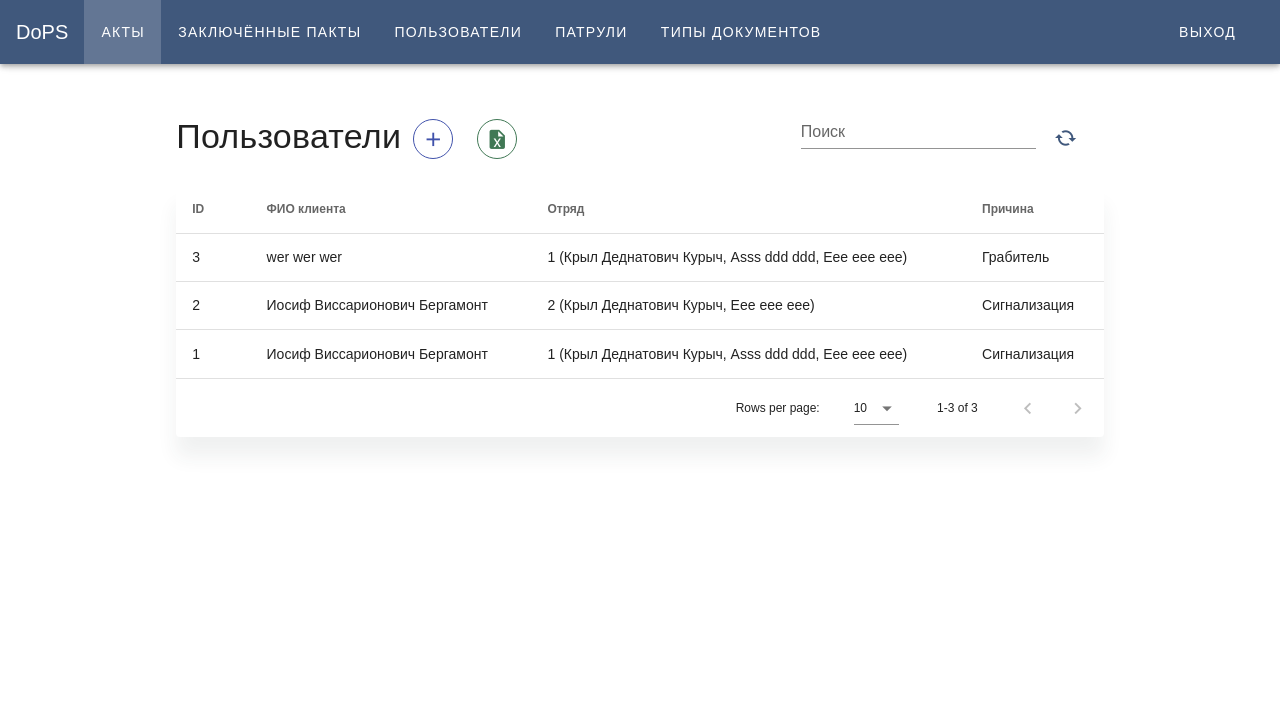
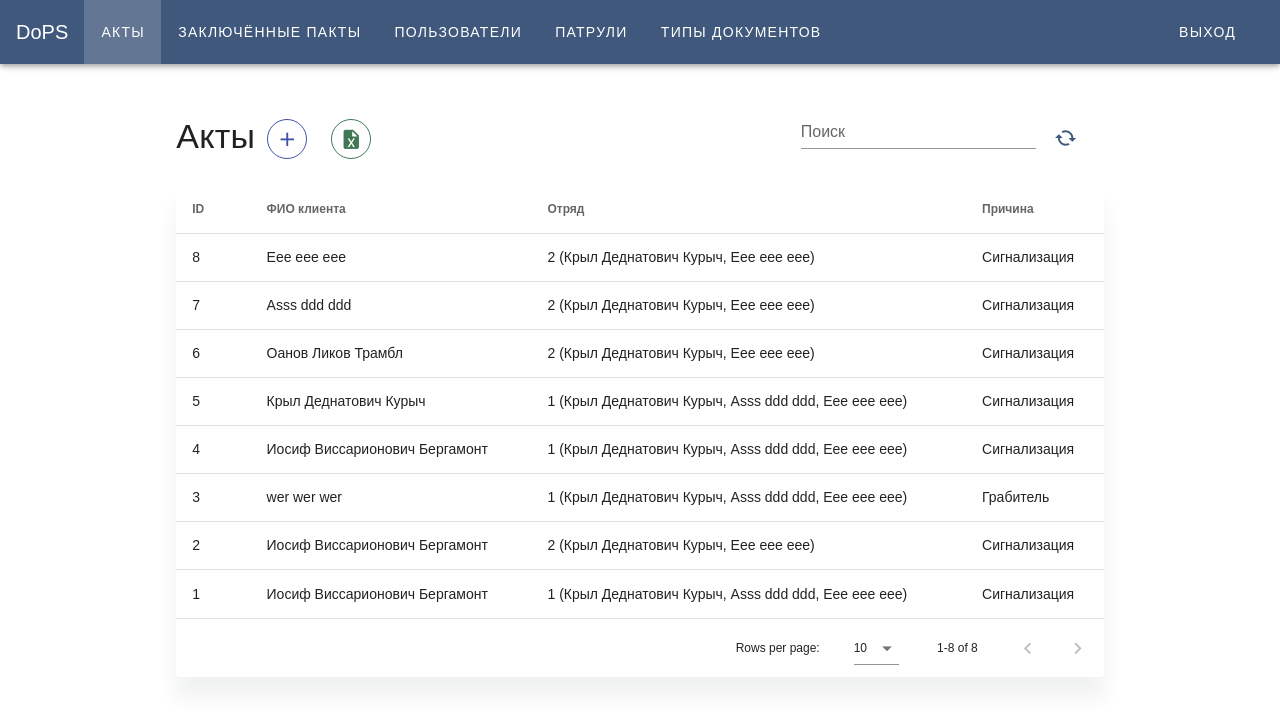
Before and after one commit to KamiMeow/dops-vue, a Vue app: page /acts in a window 1280 px wide. Shown: the top 726 px of the page. Built offline with nearby package versions, Linux system fonts and the light colour scheme; data requests are answered from the project's data file.

Commit message:
Импорт актов из Excel

```diff
--- a/db/db.json
+++ b/db/db.json
@@ -236,6 +236,36 @@
       "patroulId": 1,
       "userId": 6,
       "id": 3
+    },
+    {
+      "isTrouble": "true",
+      "patroulId": 1,
+      "userId": 1,
+      "id": 4
+    },
+    {
+      "isTrouble": "false",
+      "patroulId": 1,
+      "userId": 2,
+      "id": 5
+    },
+    {
+      "isTrouble": "true",
+      "patroulId": 2,
+      "userId": 3,
+      "id": 6
+    },
+    {
+      "isTrouble": "true",
+      "patroulId": 2,
+      "userId": 4,
+      "id": 7
+    },
+    {
+      "isTrouble": "false",
+      "patroulId": 2,
+      "userId": 5,
+      "id": 8
     }
   ],
   "house-documents": [
--- a/src/store/modules/acts.js
+++ b/src/store/modules/acts.js
@@ -7,6 +7,7 @@ export const initialState = () => ({
 });
 
 export const mutations = {
+  ADD_ACT: (state, act) => state.acts.push(act),
   SET_ACTS: (state, acts) => state.acts = acts,
   DELETE_ACT: (state, id) => state.acts = state.acts.filter(t => t.id !== id),
 };
@@ -22,11 +23,12 @@ export const actions = {
         });
     });
   },
-  addAct({ dispatch }, data) {
+  addAct({ dispatch, commit }, data) {
     return new Promise((res) => {
       ActService
         .addAct(data)
         .then(() => {
+          commit('ADD_ACT', response.data);
           res({ error: false });
           dispatch('notification/set', {
             message: 'Пакт успешно заключён',
--- a/src/views/Acts/ActEdit.vue
+++ b/src/views/Acts/ActEdit.vue
@@ -78,7 +78,7 @@ export default {
       return !!this.id;
     },
     currentTitle() {
-      return this.isEdit ? 'Редактирование типа' : 'Создание нового типа';
+      return this.isEdit ? 'Редактирование акта' : 'Создание нового акта';
     },
     currentActionName() {
       return this.isEdit ? 'Редактировать' : 'Создать';
--- a/src/views/Acts/index.vue
+++ b/src/views/Acts/index.vue
@@ -2,11 +2,12 @@
   <v-layout wrap>
     <v-flex xs12>
       <sort-bar
-        actionText="Добавить нового пользователя"
-        title="Пользователи"
+        actionText="Составить новый акт"
+        title="Акты"
         :search.sync="search"
         :asc.sync="asc"
         @add="addAct"
+        @import-excel="importExcel"
       />
     </v-flex>
 
@@ -173,6 +174,22 @@ export default {
     async deleteAct(id) {
       await this.$store.dispatch('acts/deleteAct', id);
     },
+
+    importExcel(data) {
+      const keys = data.splice(0, 1).flat();
+
+      const newData = [];
+      data.forEach((item, index) => {
+        const element = {};
+        keys.forEach((key, index) => {
+          element[key] = item[index];
+        });
+        newData.push(element);
+        setTimeout(() => {
+          this.$store.dispatch('acts/addAct', element);
+        }, 500 * index);
+      });
+    },
   },
 };
 </script>
```
